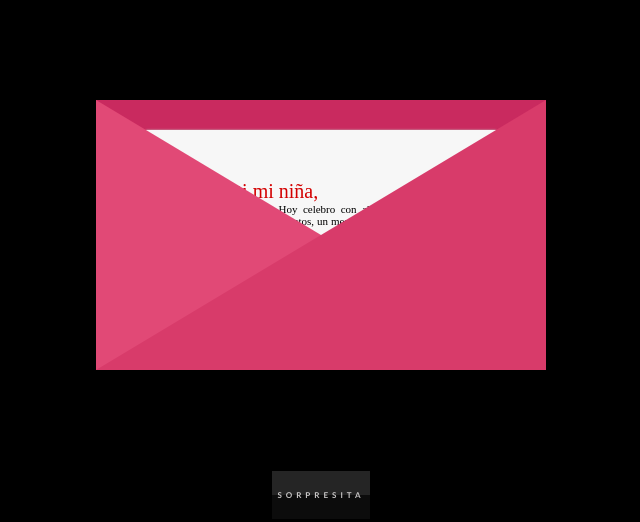
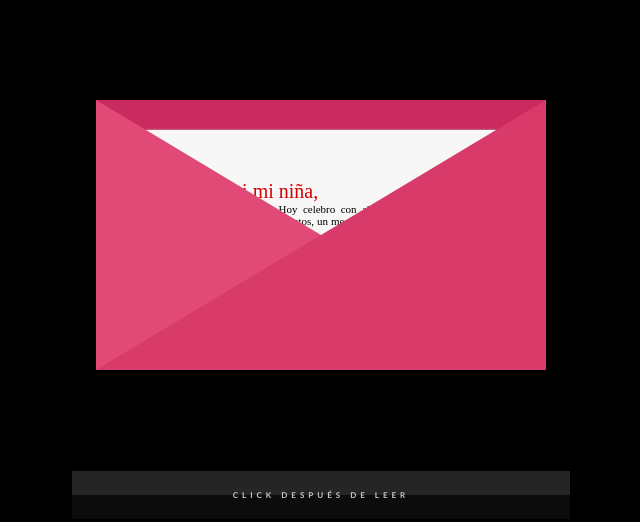
Before and after one commit to 2004Style/carta-para-mi-amorcitho, a plain HTML site: page index.html in a window 1280 px wide. Shown: the top 522 px of the page, without its empty margins (319-959 px from the left). Drawn offline with Linux system fonts and the light colour scheme; a web font is replaced by a local one.

Commit message:
Update index.html
Cambio boton

```diff
--- a/index.html
+++ b/index.html
@@ -95,7 +95,7 @@ body{
             transition-delay:0s
           }
 .crd{
-  width:100px;
+  width:500px;
   display:block;
   margin:0 auto;
   text-align:center;
@@ -240,7 +240,7 @@ Con todo mi amor,
 
 <div class="frm">Te amo</div></div><div class="nvlplft trs dl"></div><div class="nvlprgt trs dl"></div></div>
 
-<a href="https://wa.me/+51983159906" class="crd"><span>Sorpresita</span></a>
+<a href="https://wa.me/+51983159906" class="crd"><span>click después de leer</span></a>
 <!-- partial -->
 
 </body>
```
